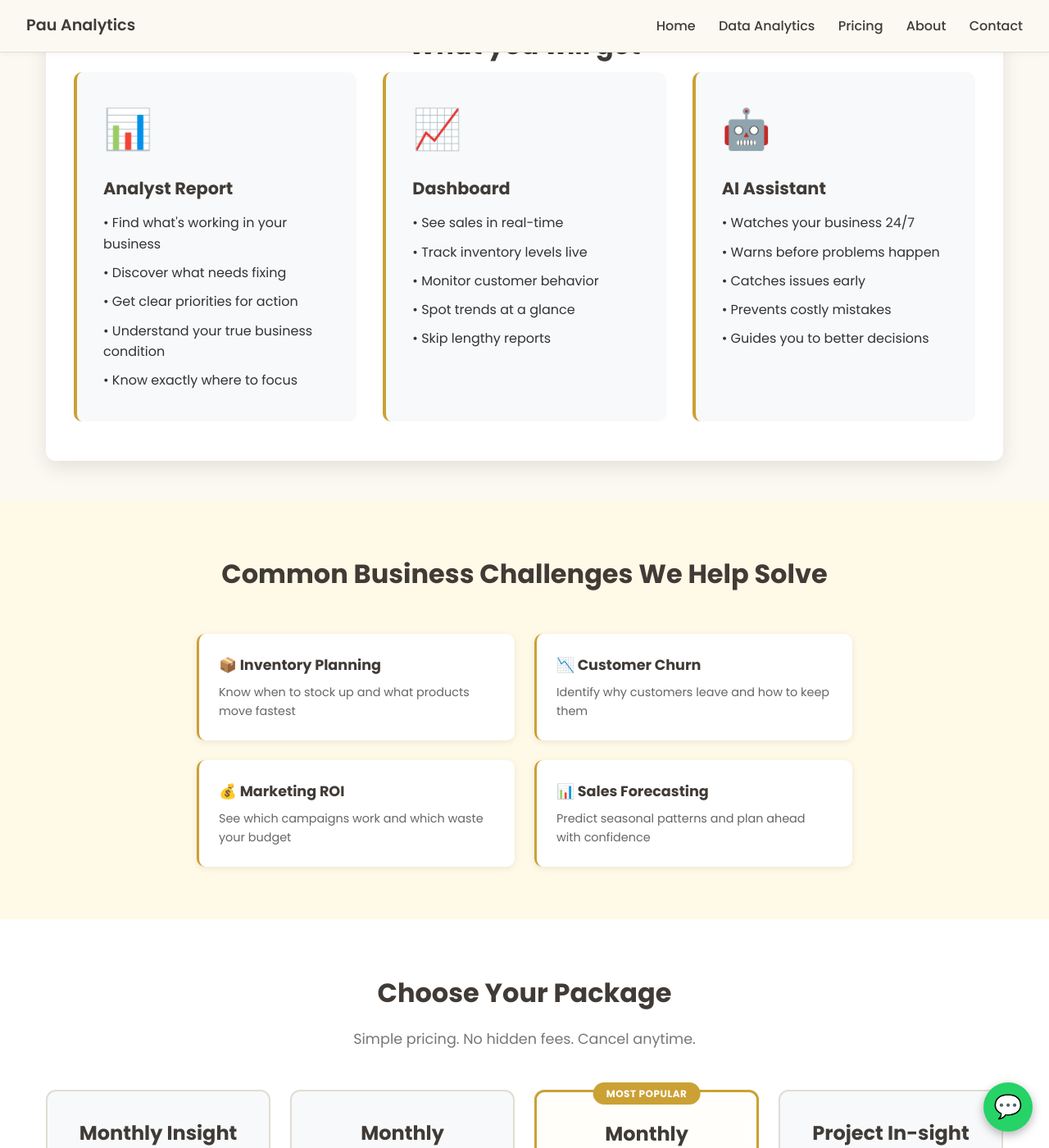
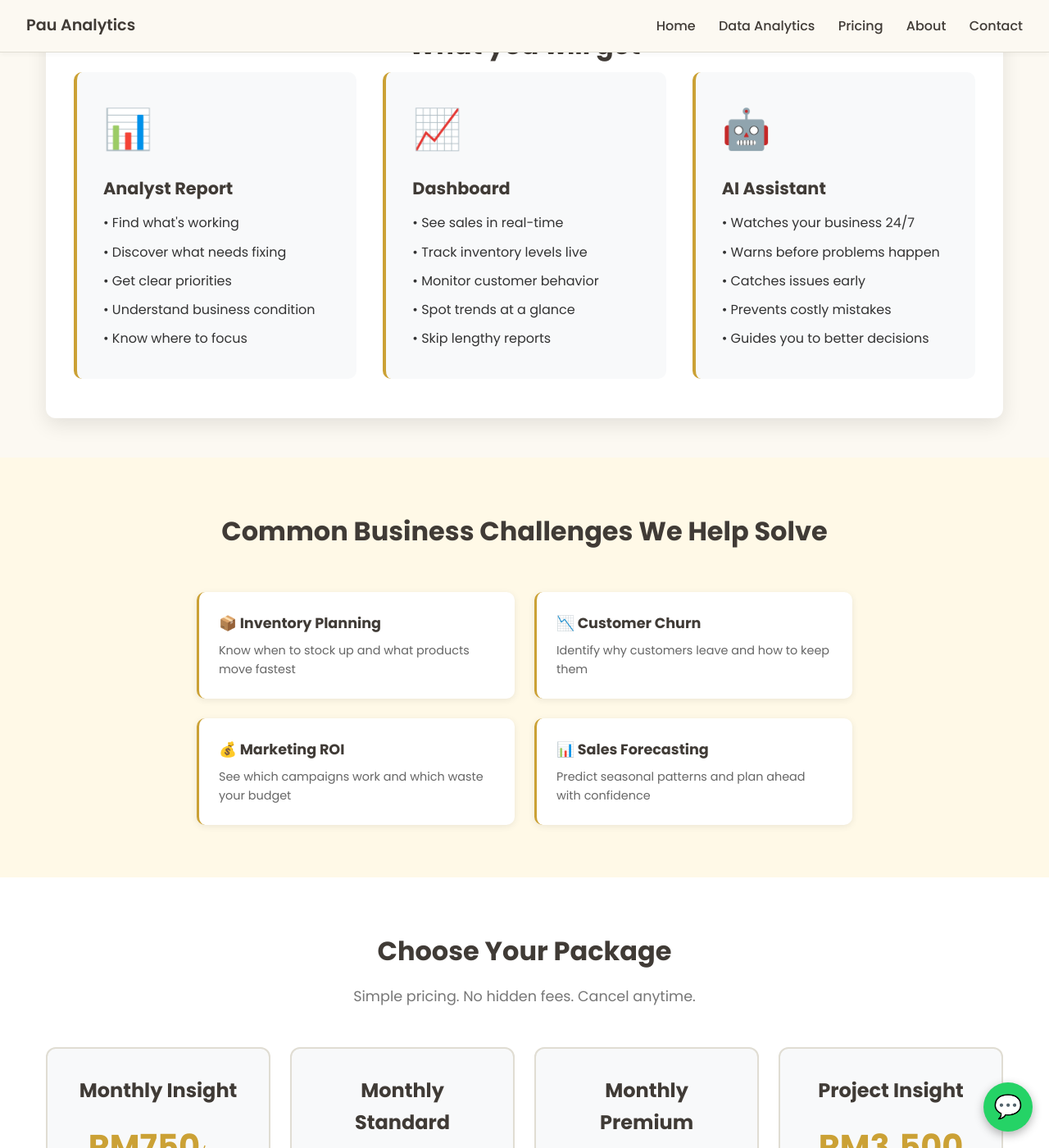
Before and after one commit to lyven81/pinnacles-learning-website, a Jekyll site: the page landing-page.html, which Jekyll copies as it is, in a window 1280 px wide and 1400 px high, scrolled down 410 px. Shown: the whole window at 82% size. Built offline with Jekyll 4.4.1, drawn with Linux system fonts in a browser that asks for light colours.

Commit message:
Shorten Analyst Report bullets and remove Monthly Premium highlighting
What you will get section - Analyst Report:
- Shorten all bullets to 4 words max to match Dashboard and AI Assistant style
- "Find what's working" (3 words)
- "Discover what needs fixing" (4 words)
- "Get clear priorities" (3 words)
- "Understand business condition" (3 words)
- "Know where to focus" (4 words)

Choose Your Package section:
- Remove "featured" class from Monthly Premium pricing card
- Removes golden border automatically (no special styling)
- Removes "MOST POPULAR" label automatically (CSS-driven)
- All pricing tiers now have equal visual weight

Bonus fix:
- Update "Project In-sight" to "Project Insight" for consistency

🤖 Generated with [Claude Code](https://claude.com/claude-code)

Co-Authored-By: Claude Sonnet 4.5 <noreply@anthropic.com>

```diff
--- a/landing-page.html
+++ b/landing-page.html
@@ -602,11 +602,11 @@
           <div class="analogy-icon">📊</div>
           <h3>Analyst Report</h3>
           <ul style="list-style: none; padding: 0; margin: 0;">
-            <li style="padding: 0.3rem 0;">• Find what's working in your business</li>
+            <li style="padding: 0.3rem 0;">• Find what's working</li>
             <li style="padding: 0.3rem 0;">• Discover what needs fixing</li>
-            <li style="padding: 0.3rem 0;">• Get clear priorities for action</li>
-            <li style="padding: 0.3rem 0;">• Understand your true business condition</li>
-            <li style="padding: 0.3rem 0;">• Know exactly where to focus</li>
+            <li style="padding: 0.3rem 0;">• Get clear priorities</li>
+            <li style="padding: 0.3rem 0;">• Understand business condition</li>
+            <li style="padding: 0.3rem 0;">• Know where to focus</li>
           </ul>
         </div>
 
@@ -700,7 +700,7 @@
         </div>
 
         <!-- Monthly Premium -->
-        <div class="pricing-card featured">
+        <div class="pricing-card">
           <h3>Monthly Premium</h3>
           <div class="price">RM2,250<span style="font-size: 1rem; font-weight: normal;">/mo</span></div>
           <p class="price-note">Normal: RM4,500/month</p>
@@ -714,9 +714,9 @@
           <a href="https://www.pauanalytics.com/payment.html?package=premium-12month" class="cta-btn">Get Started</a>
         </div>
 
-        <!-- Project In-sight -->
+        <!-- Project Insight -->
         <div class="pricing-card">
-          <h3>Project In-sight</h3>
+          <h3>Project Insight</h3>
           <div class="price">RM3,500</div>
           <p class="price-note">One-time payment</p>
           <ul>
```
